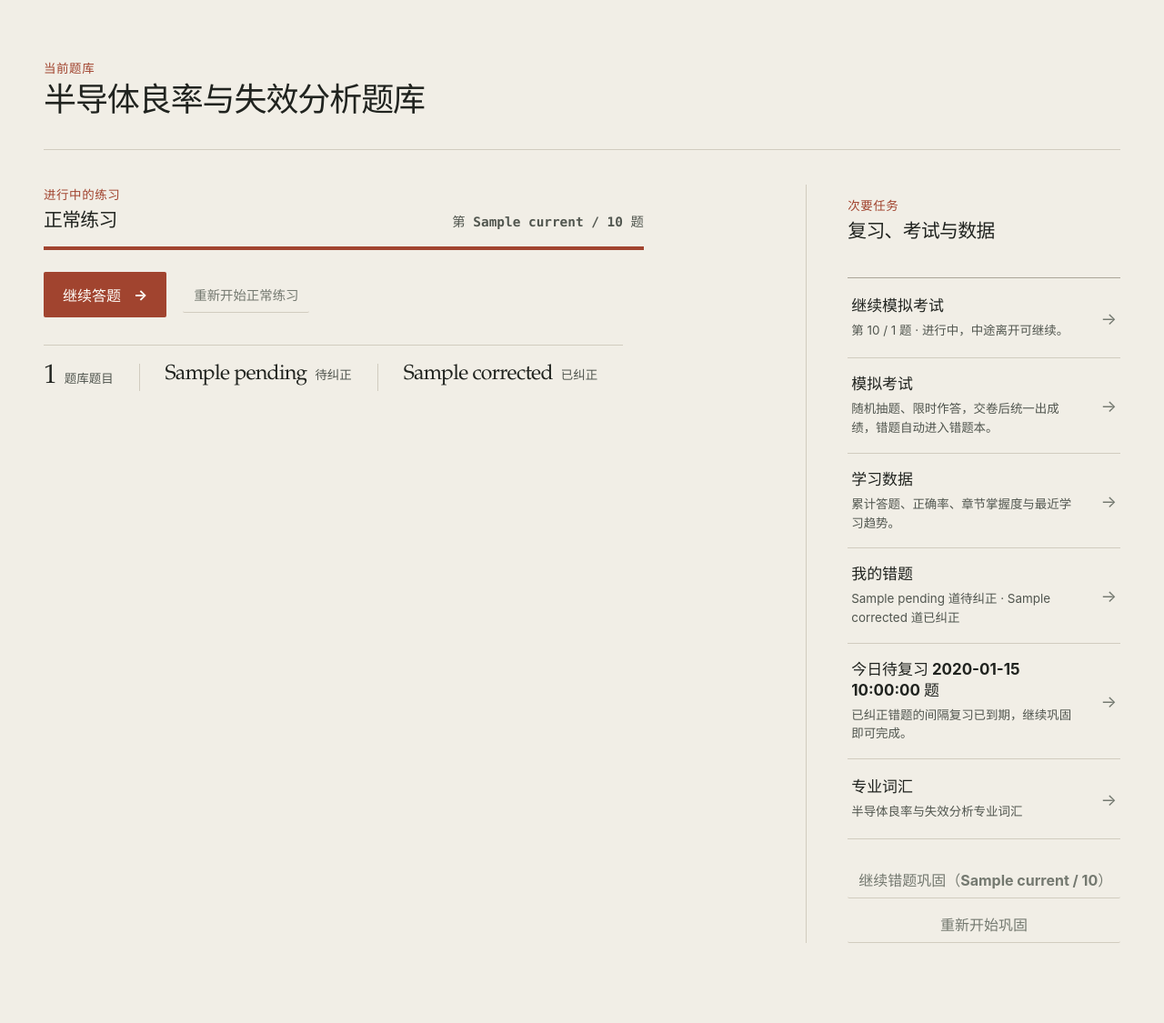
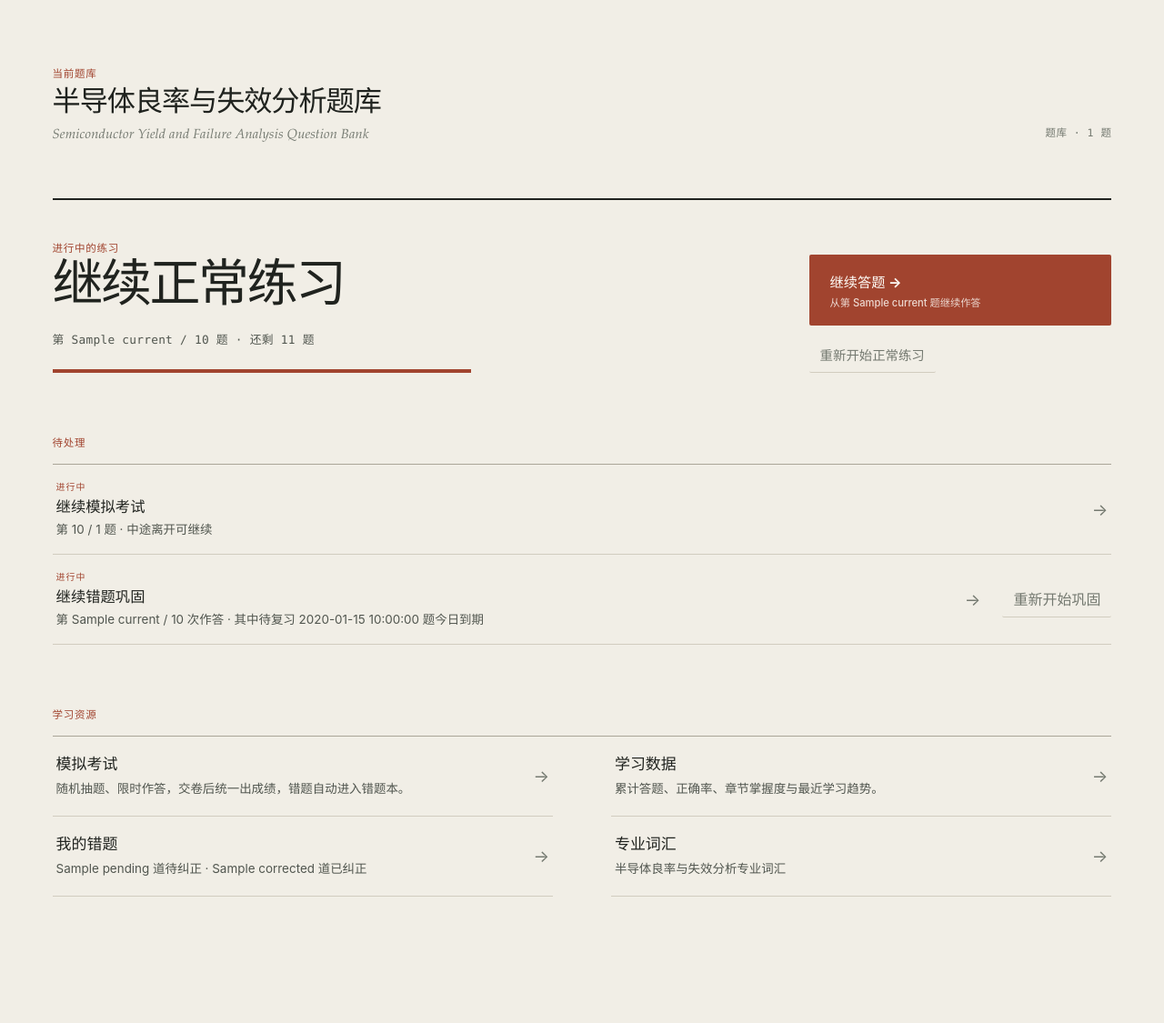
Before and after one commit to BestDownLoader365/Classroom-multiple-choice-study-assistant, a Flask app: template app/templates/home.html in a window 1280 px wide. Shown: the part 66-1191 px from the top of the page at 91% size. After the commit the page ends 1052 px from the top, so only its background shows below. Run offline with Flask 3, Linux system fonts and the light colour scheme; the template is opened without the code that fills it: most values are stand-ins (such as "Sample title", 1, 10 or a date in 2020).

Commit message:
refactor: 重构首页为单栏编辑式任务台，统一进行中事项入口
- 主任务带（.task-band）以 2px 墨线顶规 + 全页最大衬线标题锚定继续/开始练习，CTA 复用 .button-large/.button-copy 两行式原语
- 新增「待处理」Agenda 统一收纳进行中考试、错题巩固与到期 SRS 复习，无事项时整块隐藏，移除静态占位行
- 题库规模移至刊头 mono metadata，待纠正/已纠正指标归位错题目录行，消除重复的 home-metrics
- 学习资源改为 2×2 ruled rows 目录；Agenda 行交互语法继承 .resource-row，更新 820/640 断点
- 同步 README 与 ARCHITECTURE 文档，更新两处测试文案断言

```diff
--- a/app/static/css/style.css
+++ b/app/static/css/style.css
@@ -62,38 +62,49 @@ h2 { font-family: var(--font-display); font-weight: 500; letter-spacing: -0.03em
 .lead, .page-heading p { color: var(--ink-soft); font-size: 1rem; line-height: 1.75; }
 .bank-title-en { margin: 0; color: var(--muted); font-family: var(--font-display); font-size: 0.92rem; font-style: italic; letter-spacing: 0.01em; }
 
-.page-shell-workspace { width: min(calc(100% - 96px), 1360px); padding-top: 64px; }
-.home-intro { display: flex; min-height: 0; padding-bottom: 30px; border-bottom: 1px solid var(--line); align-items: end; justify-content: space-between; gap: 40px; }
-.home-title-block { max-width: 900px; }
+.page-shell-workspace { width: min(calc(100% - clamp(36px, 9vw, 144px)), 1180px); padding-top: clamp(44px, 6vw, 72px); }
+.home-masthead { display: flex; align-items: flex-end; justify-content: space-between; gap: 14px 32px; }
+.home-title-block { max-width: 780px; }
 .home-title-block h1 {
     margin-bottom: 0;
-    font-size: clamp(1.625rem, 3vw, 2.25rem);
-    letter-spacing: -0.03em;
+    font-size: clamp(1.5rem, 2.6vw, 1.95rem);
+    letter-spacing: -0.035em;
     line-height: 1.12;
 }
-.home-dashboard .section-label { margin-bottom: 10px; font-size: .84rem; font-weight: 650; letter-spacing: .045em; }
-.home-actions { display: grid; grid-template-columns: minmax(0, 1fr) clamp(320px, 27vw, 380px); margin-top: 38px; column-gap: clamp(48px, 4.5vw, 72px); align-items: start; }
-.mode-action-group { display: grid; align-content: start; gap: 12px; }
-.practice-launcher { align-self: start; min-width: 0; padding-right: clamp(24px, 2.5vw, 36px); }
-.practice-resume { display: grid; max-width: 660px; align-content: start; gap: 14px; }
-.home-actions .section-heading h2 { font-size: clamp(1.3rem, 1.6vw, 1.45rem); }
-.review-launcher { padding-left: clamp(36px, 3.5vw, 52px); border-left: 1px solid var(--line); }
+.home-title-block .section-label { margin-bottom: 10px; }
+.home-title-block .bank-title-en { margin-top: 7px; }
+.bank-meta { margin: 0 0 5px; color: var(--muted); font-family: var(--font-data); font-size: .72rem; letter-spacing: .04em; white-space: nowrap; font-variant-numeric: tabular-nums; }
+.task-band { display: grid; margin-top: clamp(40px, 5vw, 60px); padding-top: clamp(28px, 4vw, 44px); border-top: 2px solid var(--ink); grid-template-columns: minmax(0, 1fr) clamp(280px, 26vw, 340px); gap: clamp(32px, 5vw, 84px); align-items: end; }
+.task-band .section-label { margin-bottom: 10px; }
+.task-band h2 { margin: 0 0 16px; font-size: clamp(2.2rem, 4.6vw, 3.5rem); letter-spacing: -0.045em; line-height: 1.02; }
+.task-position { margin: 0; color: var(--ink-soft); font-family: var(--font-data); font-size: .8rem; letter-spacing: .02em; font-variant-numeric: tabular-nums; }
+.task-progress { width: min(100%, 460px); height: 4px; margin-top: 24px; background: var(--paper-deep); }
+.task-progress span { display: block; height: 100%; background: var(--accent); transition: width 220ms cubic-bezier(.2,.8,.4,1); }
+.task-actions { display: grid; align-content: end; gap: 12px; }
+.task-actions form { display: grid; justify-items: start; }
+.button-primary .button-copy small { color: inherit; opacity: .8; }
 .section-heading { display: flex; min-height: 66px; margin-bottom: 24px; justify-content: space-between; align-items: end; gap: 32px; }
 .section-heading h2 { margin: 0; font-size: clamp(1.75rem, 2.1vw, 2rem); line-height: 1.15; }
-.session-position { margin-bottom: 4px; color: var(--ink-soft); font-family: var(--font-data); font-size: .9rem; font-weight: 600; white-space: nowrap; }
-.resume-block { width: 100%; }
-.resume-progress { width: 100%; height: 4px; background: var(--paper-deep); }
-.resume-progress span { display: block; height: 100%; background: var(--accent); transition: width 220ms cubic-bezier(.2,.8,.4,1); }
-.practice-actions { display: flex; margin-top: 10px; align-items: center; flex-wrap: wrap; gap: 12px 18px; }
-.practice-actions form .button { width: auto; }
 .restart-button { min-height: 46px; padding-inline: 2px; color: var(--ink-soft); font-size: .9rem; }
-.home-metrics { display: flex; width: fit-content; max-width: 100%; margin-top: 18px; padding-top: 20px; border-top: 1px solid var(--line); gap: 0; }
-.home-metrics > div { display: flex; min-width: 0; padding-right: 28px; align-items: baseline; gap: 9px; }
-.home-metrics > div + div { padding-left: 28px; border-left: 1px solid var(--line); }
-.home-metrics strong { font-family: var(--font-display); font-size: clamp(1.35rem, 1.8vw, 1.55rem); font-weight: 500; letter-spacing: -.03em; line-height: 1; font-variant-numeric: tabular-nums; }
-.home-metrics > div:first-child strong { font-size: clamp(1.8rem, 2.3vw, 2.05rem); }
-.home-metrics span { color: var(--ink-soft); font-size: .84rem; line-height: 1.4; }
-.launcher-note { margin: 2px 0 0; color: var(--ink-soft); font-size: .88rem; line-height: 1.6; }
+.home-agenda, .home-directory { margin-top: clamp(44px, 6vw, 68px); }
+.agenda-list { border-top: 1px solid var(--line-strong); }
+.agenda-row, .agenda-row-main { display: flex; width: 100%; min-height: 78px; padding: 16px 4px; align-items: center; justify-content: space-between; gap: 20px; text-decoration: none; transition: color 140ms ease, background-color 140ms ease; }
+.agenda-row { border-bottom: 1px solid var(--line); }
+button.agenda-row { appearance: none; border: 0; border-bottom: 1px solid var(--line); color: inherit; background: none; font: inherit; text-align: left; cursor: pointer; }
+.agenda-row-wrap { display: flex; border-bottom: 1px solid var(--line); align-items: center; gap: 20px; }
+.agenda-row-wrap .agenda-row-main { min-width: 0; flex: 1; }
+.agenda-copy { display: grid; min-width: 0; gap: 4px; transition: transform 160ms cubic-bezier(.22, .72, .28, 1); }
+.agenda-tag { color: var(--accent); font-family: var(--font-data); font-size: .62rem; font-weight: 600; letter-spacing: .1em; }
+.agenda-copy strong { font-size: 1.02rem; font-weight: 650; line-height: 1.35; }
+.agenda-desc { color: var(--ink-soft); font-size: .84rem; line-height: 1.55; }
+.agenda-arrow { flex: 0 0 auto; color: var(--muted); font-size: 1.15rem; transition: color 140ms ease, transform 160ms cubic-bezier(.22, .72, .28, 1); }
+.agenda-row:hover, .agenda-row-main:hover { color: var(--accent-dark); background: rgba(255, 253, 248, .7); }
+.agenda-row:hover .agenda-copy, .agenda-row-main:hover .agenda-copy { transform: translateX(4px); }
+.agenda-row:hover .agenda-arrow, .agenda-row-main:hover .agenda-arrow { color: var(--accent-dark); transform: translateX(3px); }
+.agenda-row:active, .agenda-row-main:active { background: var(--accent-soft); }
+.agenda-row:focus-visible, .agenda-row-main:focus-visible { outline: 3px solid var(--focus); outline-offset: 3px; }
+.agenda-secondary { flex: 0 0 auto; }
+.directory-grid { display: grid; border-top: 1px solid var(--line-strong); grid-template-columns: repeat(2, minmax(0, 1fr)); column-gap: clamp(40px, 5vw, 72px); }
 .resource-list { border-top: 1px solid var(--line-strong); }
 .resource-row { display: flex; width: 100%; min-height: 88px; padding: 17px 4px; border-bottom: 1px solid var(--line); align-items: center; justify-content: space-between; gap: 20px; text-decoration: none; transition: color 140ms ease, background-color 140ms ease; }
 .resource-row-copy { display: grid; min-width: 0; gap: 5px; transition: transform 160ms cubic-bezier(.22, .72, .28, 1); }
@@ -106,12 +117,7 @@ h2 { font-family: var(--font-display); font-weight: 500; letter-spacing: -0.03em
 .resource-row:active { background: var(--accent-soft); }
 .resource-row:active .resource-row-copy { transform: translateX(2px); }
 .resource-row:focus-visible { outline: 3px solid var(--focus); outline-offset: 3px; }
-.resource-row-form { margin: 0; }
 button.resource-row { appearance: none; border: 0; border-bottom: 1px solid var(--line); color: inherit; background: none; font: inherit; text-align: left; cursor: pointer; }
-.resource-row-static, .resource-row-static:hover { color: inherit; background: none; }
-.resource-row-static .resource-row-copy > strong { color: var(--muted); }
-.resource-row-static:hover .resource-row-copy { transform: none; }
-.resume-actions { margin-top: 12px; }
 .section-heading > p { margin: 32px 0 0; color: var(--muted); font-size: 0.72rem; line-height: 1.7; text-align: right; }
 .start-quiz-form { display: grid; grid-template-columns: 1fr auto; border-top: 1px solid var(--ink); border-bottom: 1px solid var(--line); align-items: stretch; }
 .field-group { position: relative; display: grid; padding: 18px 24px 18px 0; gap: 7px; }
@@ -150,10 +156,6 @@ button.resource-row { appearance: none; border: 0; border-bottom: 1px solid var(
 .button-copy { display: grid; gap: 4px; text-align: left; }
 .button-copy b { font-size: 0.95rem; }
 .button-copy small { color: var(--muted); font-size: 0.7rem; font-weight: 500; }
-.resume-actions { display: grid; gap: 8px; }
-.mode-action-group form .button { width: 100%; }
-.practice-actions form .button { width: auto; }
-
 .content-stack { display: grid; gap: clamp(30px, 5vw, 56px); }
 .page-heading { display: grid; grid-template-columns: minmax(0, 1fr) auto; align-items: end; gap: 44px; }
 .page-heading h1 { font-size: clamp(3rem, 6vw, 5rem); }
--- a/app/templates/home.html
+++ b/app/templates/home.html
@@ -4,83 +4,106 @@
 {% block page_shell_class %}page-shell-workspace{% endblock %}
 
 {% block content %}
-<section class="home-dashboard">
-    <header class="home-intro">
+<section class="home-dashboard" aria-label="首页">
+    <header class="home-masthead">
         <div class="home-title-block">
             <p class="section-label">当前题库</p>
             <h1>{{ bank_title_zh or bank_title }}</h1>
+            {% if bank_title_zh and bank_title %}<p class="bank-title-en">{{ bank_title }}</p>{% endif %}
         </div>
+        <p class="bank-meta">题库 · {{ question_count }} 题</p>
     </header>
 
-    <div class="home-actions">
-        <section class="mode-action-group practice-launcher">
+    <section class="task-band" aria-labelledby="home-task-heading">
+        <div class="task-state">
             {% if normal_progress %}
-            <div class="practice-resume">
-                <div class="section-heading compact-heading">
-                    <div>
             <p class="section-label">进行中的练习</p>
-                        <h2>正常练习</h2>
-                    </div>
-                    <span class="session-position">第 {{ normal_progress.current }} / {{ normal_progress.total }} 题</span>
-                </div>
-                <div class="resume-block">
-                    <div class="resume-progress" role="progressbar" aria-label="正常练习进度"
+            <h2 id="home-task-heading">继续正常练习</h2>
+            <p class="task-position">第 {{ normal_progress.current }} / {{ normal_progress.total }} 题 · 还剩 {{ normal_progress.total - normal_progress.current + 1 }} 题</p>
+            <div class="task-progress" role="progressbar" aria-label="正常练习进度"
                  aria-valuemin="0" aria-valuemax="{{ normal_progress.total }}"
                  aria-valuenow="{{ normal_progress.current - 1 }}">
                 <span style="width: {{ ((normal_progress.current - 1) / normal_progress.total * 100) if normal_progress.total else 0 }}%"></span>
             </div>
+            {% else %}
+            <p class="section-label">下一步</p>
+            <h2 id="home-task-heading">开始一轮练习</h2>
+            <p class="task-position">共 {{ question_count }} 题 · 按章节抽取，随时中断、随时继续</p>
+            {% endif %}
         </div>
-                <div class="practice-actions">
-                    <a class="button button-primary resume-button" href="{{ url_for('web.quiz') }}">
-                        <span class="sr-only">继续正常练习：</span>继续答题 <span aria-hidden="true">→</span>
+        <div class="task-actions">
+            {% if normal_progress %}
+            <a class="button button-primary button-large" href="{{ url_for('web.quiz') }}">
+                <span class="button-copy">
+                    <b>继续答题 <span aria-hidden="true">→</span></b>
+                    <small>从第 {{ normal_progress.current }} 题继续作答</small>
+                </span>
             </a>
             <form method="get" action="{{ url_for('web.quiz_setup') }}"
                   data-confirm-restart="当前正常练习尚未完成，确定要放弃进度并重新开始吗？">
                 <button class="button button-ghost restart-button" type="submit">重新开始正常练习</button>
             </form>
+            {% else %}
+            <a class="button button-primary button-large" href="{{ url_for('web.quiz_setup') }}">
+                <span class="button-copy">
+                    <b>开始正常练习 <span aria-hidden="true">→</span></b>
+                    <small>快速练习 10 题 · 标准练习 20 题 · 强化练习 50 题</small>
+                </span>
+            </a>
+            {% endif %}
         </div>
-            </div>
-            <div class="home-metrics" aria-label="题库概览">
-                <div><strong>{{ question_count }}</strong><span>题库题目</span></div>
-                <div><strong>{{ stats.pending }}</strong><span>待纠正</span></div>
-                <div><strong>{{ stats.corrected }}</strong><span>已纠正</span></div>
-            </div>
-            {% else %}
-            <div class="section-heading compact-heading">
-                <div>
-                    <p class="section-label">下一步</p>
-                    <h2>开始一轮练习</h2>
-                </div>
-            </div>
-            <div class="practice-actions">
-                <a class="button button-primary resume-button" href="{{ url_for('web.quiz_setup') }}">开始正常练习 <span aria-hidden="true">→</span></a>
-            </div>
-            <p class="launcher-note">快速练习 · 10 题　/　标准练习 · 20 题　/　强化练习 · 50 题</p>
-            <div class="home-metrics" aria-label="题库概览">
-                <div><strong>{{ question_count }}</strong><span>题库题目</span></div>
-                <div><strong>{{ stats.pending }}</strong><span>待纠正</span></div>
-                <div><strong>{{ stats.corrected }}</strong><span>已纠正</span></div>
-            </div>
-            {% endif %}
     </section>
 
-        <section class="mode-action-group review-launcher">
-            <div class="section-heading">
-                <div>
-                    <p class="section-label">次要任务</p>
-                    <h2>复习、考试与数据</h2>
-                </div>
-            </div>
-            <nav class="resource-list" aria-label="复习、考试与数据">
+    {% if active_exam or review_progress or srs_due_count %}
+    <section class="home-agenda" aria-label="待处理">
+        <p class="section-label">待处理</p>
+        <div class="agenda-list">
             {% if active_exam %}
-                <a class="resource-row" href="{{ url_for('web.exam', exam_id=active_exam.id) }}">
-                    <span class="resource-row-copy">
+            <a class="agenda-row" href="{{ url_for('web.exam', exam_id=active_exam.id) }}">
+                <span class="agenda-copy">
+                    <span class="agenda-tag">进行中</span>
                     <strong>继续模拟考试</strong>
-                        <span>第 {{ active_exam.current_position + 1 }} / {{ active_exam.question_count }} 题 · 进行中，中途离开可继续。</span>
+                    <span class="agenda-desc">第 {{ active_exam.current_position + 1 }} / {{ active_exam.question_count }} 题 · 中途离开可继续</span>
                 </span>
-                    <span class="resource-row-arrow" aria-hidden="true">→</span>
+                <span class="agenda-arrow" aria-hidden="true">→</span>
             </a>
             {% endif %}
+            {% if review_progress %}
+            <div class="agenda-row-wrap">
+                <a class="agenda-row-main" href="{{ url_for('web.review') }}">
+                    <span class="agenda-copy">
+                        <span class="agenda-tag">进行中</span>
+                        <strong>继续错题巩固</strong>
+                        <span class="agenda-desc">第 {{ review_progress.current }} / {{ review_progress.total }} 次作答{% if srs_due_count %} · 其中待复习 {{ srs_due_count }} 题今日到期{% endif %}</span>
+                    </span>
+                    <span class="agenda-arrow" aria-hidden="true">→</span>
+                </a>
+                <form method="post" action="{{ url_for('web.start_review') }}"
+                      data-confirm-restart="当前错题巩固尚未完成，确定要放弃进度并重新开始吗？">
+                    {% if config.ENABLE_CSRF %}<input type="hidden" name="csrf_token" value="{{ csrf_token() }}">{% endif %}
+                    <button class="button button-ghost agenda-secondary" type="submit">重新开始巩固</button>
+                </form>
+            </div>
+            {% elif srs_due_count %}
+            <form method="post" action="{{ url_for('web.start_review') }}">
+                {% if config.ENABLE_CSRF %}<input type="hidden" name="csrf_token" value="{{ csrf_token() }}">{% endif %}
+                <button class="agenda-row" type="submit">
+                    <span class="agenda-copy">
+                        <span class="agenda-tag">今日到期</span>
+                        <strong>待复习 {{ srs_due_count }} 题</strong>
+                        <span class="agenda-desc">已纠正错题的间隔复习已到期，现在开始巩固。</span>
+                    </span>
+                    <span class="agenda-arrow" aria-hidden="true">→</span>
+                </button>
+            </form>
+            {% endif %}
+        </div>
+    </section>
+    {% endif %}
+
+    <section class="home-directory" aria-label="学习资源">
+        <p class="section-label">学习资源</p>
+        <nav class="directory-grid" aria-label="学习资源目录">
             <a class="resource-row" href="{{ url_for('web.exam_setup') }}">
                 <span class="resource-row-copy">
                     <strong>模拟考试</strong>
@@ -98,7 +121,7 @@
             <a class="resource-row" href="{{ url_for('web.mistakes') }}">
                 <span class="resource-row-copy">
                     <strong>我的错题</strong>
-                        {% if stats.pending or stats.corrected or review_progress %}
+                    {% if stats.pending or stats.corrected %}
                     <span>{{ stats.pending }} 道待纠正{% if stats.corrected %} · {{ stats.corrected }} 道已纠正{% endif %}</span>
                     {% else %}
                     <span>暂无待纠正错题，答错的题目会在这里出现。</span>
@@ -106,35 +129,6 @@
                 </span>
                 <span class="resource-row-arrow" aria-hidden="true">→</span>
             </a>
-                {% if srs_due_count %}
-                    {% if review_progress %}
-                    <a class="resource-row" href="{{ url_for('web.review') }}">
-                        <span class="resource-row-copy">
-                            <strong>今日待复习 {{ srs_due_count }} 题</strong>
-                            <span>已纠正错题的间隔复习已到期，继续巩固即可完成。</span>
-                        </span>
-                        <span class="resource-row-arrow" aria-hidden="true">→</span>
-                    </a>
-                    {% else %}
-                    <form class="resource-row-form" method="post" action="{{ url_for('web.start_review') }}">
-                        {% if config.ENABLE_CSRF %}<input type="hidden" name="csrf_token" value="{{ csrf_token() }}">{% endif %}
-                        <button class="resource-row" type="submit">
-                            <span class="resource-row-copy">
-                                <strong>今日待复习 {{ srs_due_count }} 题</strong>
-                                <span>已纠正错题的间隔复习已到期，现在开始复习。</span>
-                            </span>
-                            <span class="resource-row-arrow" aria-hidden="true">→</span>
-                        </button>
-                    </form>
-                    {% endif %}
-                {% else %}
-                <div class="resource-row resource-row-static">
-                    <span class="resource-row-copy">
-                        <strong>今日暂无到期复习</strong>
-                        <span>已纠正的错题会按 1 / 3 / 7 / 15 / 30 天的间隔再次出现。</span>
-                    </span>
-                </div>
-                {% endif %}
             <a class="resource-row" href="{{ url_for('web.glossary') }}">
                 <span class="resource-row-copy">
                     <strong>专业词汇</strong>
@@ -143,19 +137,6 @@
                 <span class="resource-row-arrow" aria-hidden="true">→</span>
             </a>
         </nav>
-            {% if review_progress %}
-            <div class="resume-actions">
-                <a class="button button-ghost" href="{{ url_for('web.review') }}">
-                    继续错题巩固（{{ review_progress.current }} / {{ review_progress.total }}）
-                </a>
-                <form method="post" action="{{ url_for('web.start_review') }}"
-                      data-confirm-restart="当前错题巩固尚未完成，确定要放弃进度并重新开始吗？">
-                    {% if config.ENABLE_CSRF %}<input type="hidden" name="csrf_token" value="{{ csrf_token() }}">{% endif %}
-                    <button class="button button-ghost" type="submit">重新开始巩固</button>
-                </form>
-            </div>
-            {% endif %}
     </section>
-    </div>
 </section>
 {% endblock %}
```
Also changed, not shown: other parts of app/static/css/style.css (+11 -19 lines), docs/ARCHITECTURE.md (+7 -4 lines), tests/test_srs_web.py (+7 -7 lines), tests/test_web.py (+2 -2 lines), README.md. Lines whose indentation alone changed are shown as unchanged.
